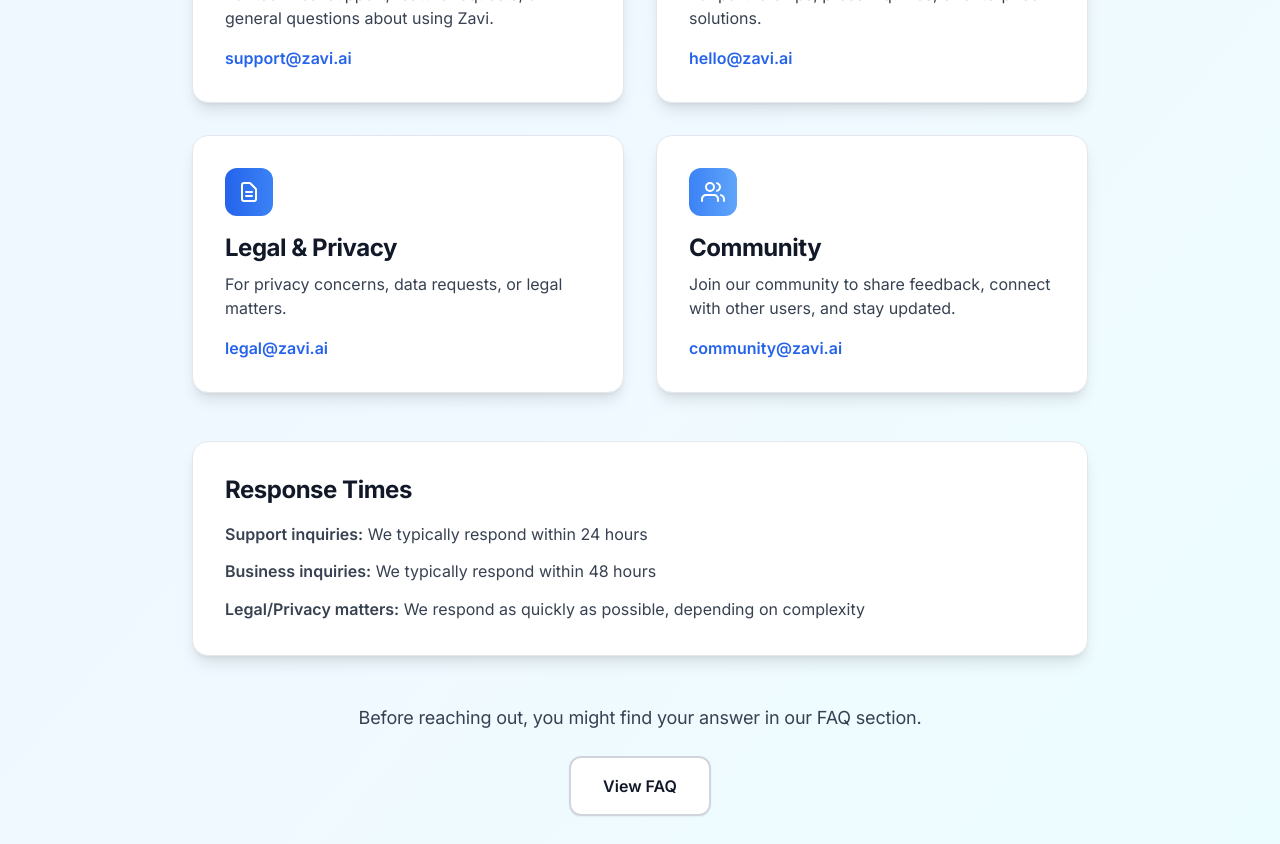
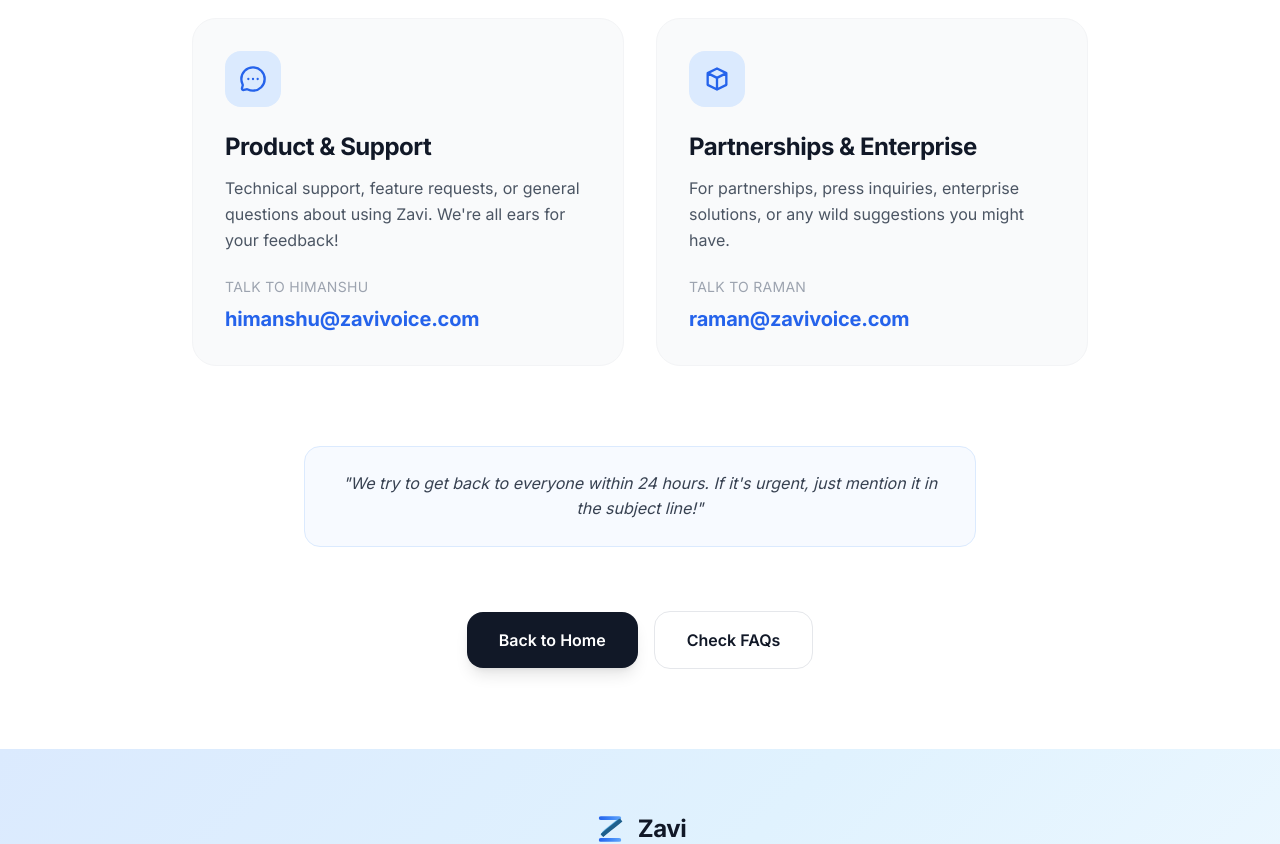
Before and after one commit to goyalraman17/Zaviweb, a Next.js app: page /contact in a window 1280 px wide. Shown: the part 460-1304 px from the top of the page. Built offline with nearby package versions, Linux system fonts and the light colour scheme.

Commit message:
Update contact page with new emails and startup-friendly design

```diff
--- a/app/contact/page.tsx
+++ b/app/contact/page.tsx
@@ -10,114 +10,83 @@ export default function ContactPage() {
   return (
     <>
       <Navigation />
-      <main className="min-h-screen bg-gradient-to-br from-blue-50 via-sky-50 to-cyan-50 pt-20">
+      <main className="min-h-screen bg-white pt-20">
         {/* Content */}
         <div className="container mx-auto px-4 sm:px-6 lg:px-8 py-20">
-          <div className="max-w-4xl mx-auto">
-            <h1 className="text-4xl sm:text-5xl font-bold text-gray-900 mb-4">Contact Us</h1>
-            <p className="text-lg text-gray-600 mb-12">We're here to help. Reach out to us through any of the channels below.</p>
+          <div className="max-w-4xl mx-auto text-center">
+            <h1 className="text-5xl sm:text-6xl font-extrabold text-[#111827] tracking-tight mb-6">
+              Let's build something <span className="text-transparent bg-clip-text bg-gradient-to-r from-[#2563EB] to-[#3B82F6]">great together</span>
+            </h1>
+            <p className="text-xl text-gray-600 mb-16 max-w-2xl mx-auto leading-relaxed">
+              We're a small team building for the next generation of founders. No complex forms, no enterprise jargon—just real people here to help you ship.
+            </p>
 
-            <div className="grid md:grid-cols-2 gap-8 mb-12">
-              {/* Support */}
-              <div className="bg-white p-8 rounded-2xl shadow-lg border border-gray-200 hover:shadow-xl transition-shadow">
-                <div className="w-12 h-12 bg-gradient-to-r from-[#2563EB] to-[#3B82F6] rounded-xl flex items-center justify-center mb-4">
-                  <svg width="24" height="24" viewBox="0 0 24 24" fill="none">
-                    <path d="M12 22C17.5228 22 22 17.5228 22 12C22 6.47715 17.5228 2 12 2C6.47715 2 2 6.47715 2 12C2 13.5997 2.37562 15.1116 3.04346 16.4525C3.22094 16.8088 3.28001 17.2161 3.17712 17.6006L2.58151 19.8267C2.32295 20.793 3.20701 21.677 4.17335 21.4185L6.39939 20.8229C6.78393 20.72 7.19121 20.7791 7.54753 20.9565C8.88837 21.6244 10.4003 22 12 22Z" stroke="white" strokeWidth="2"/>
-                    <path d="M8 12H8.01M12 12H12.01M16 12H16.01" stroke="white" strokeWidth="2" strokeLinecap="round"/>
+            <div className="grid md:grid-cols-2 gap-8 mb-20 text-left">
+              {/* Product & Support */}
+              <div className="group bg-gray-50 p-8 rounded-3xl border border-gray-100 hover:border-blue-200 hover:bg-white hover:shadow-[0_20px_50px_rgba(37,99,235,0.1)] transition-all duration-300">
+                <div className="w-14 h-14 bg-blue-100 rounded-2xl flex items-center justify-center mb-6 group-hover:scale-110 transition-transform duration-300">
+                  <svg width="28" height="28" viewBox="0 0 24 24" fill="none" className="text-[#2563EB]">
+                    <path d="M12 22C17.5228 22 22 17.5228 22 12C22 6.47715 17.5228 2 12 2C6.47715 2 2 6.47715 2 12C2 13.5997 2.37562 15.1116 3.04346 16.4525C3.22094 16.8088 3.28001 17.2161 3.17712 17.6006L2.58151 19.8267C2.32295 20.793 3.20701 21.677 4.17335 21.4185L6.39939 20.8229C6.78393 20.72 7.19121 20.7791 7.54753 20.9565C8.88837 21.6244 10.4003 22 12 22Z" stroke="currentColor" strokeWidth="2" />
+                    <path d="M8 12H8.01M12 12H12.01M16 12H16.01" stroke="currentColor" strokeWidth="2" strokeLinecap="round" />
                   </svg>
                 </div>
-                <h2 className="text-2xl font-bold text-gray-900 mb-2">Support</h2>
-                <p className="text-base text-gray-700 mb-4">
-                  For technical support, feature requests, or general questions about using Zavi.
+                <h2 className="text-2xl font-bold text-gray-900 mb-3">Product & Support</h2>
+                <p className="text-gray-600 mb-6 leading-relaxed">
+                  Technical support, feature requests, or general questions about using Zavi. We're all ears for your feedback!
                 </p>
-                <a href="mailto:support@zavi.ai" className="text-[#2563EB] hover:underline font-semibold">
-                  support@zavi.ai
-                </a>
+                <div className="flex flex-col space-y-2">
+                  <span className="text-sm font-medium text-gray-400 uppercase tracking-wider">Talk to Himanshu</span>
+                  <a href="mailto:himanshu@zavivoice.com" className="text-xl font-bold text-[#2563EB] hover:text-[#1d4ed8] transition-colors">
+                    himanshu@zavivoice.com
+                  </a>
+                </div>
               </div>
 
-              {/* Business */}
-              <div className="bg-white p-8 rounded-2xl shadow-lg border border-gray-200 hover:shadow-xl transition-shadow">
-                <div className="w-12 h-12 bg-gradient-to-r from-[#3B82F6] to-[#60A5FA] rounded-xl flex items-center justify-center mb-4">
-                  <svg width="24" height="24" viewBox="0 0 24 24" fill="none">
-                    <path d="M20 7L12 3L4 7M20 7L12 11M20 7V17L12 21M12 11L4 7M12 11V21M4 7V17L12 21" stroke="white" strokeWidth="2" strokeLinecap="round" strokeLinejoin="round"/>
+              {/* Partnerships & Enterprise */}
+              <div className="group bg-gray-50 p-8 rounded-3xl border border-gray-100 hover:border-blue-200 hover:bg-white hover:shadow-[0_20px_50px_rgba(37,99,235,0.1)] transition-all duration-300">
+                <div className="w-14 h-14 bg-blue-100 rounded-2xl flex items-center justify-center mb-6 group-hover:scale-110 transition-transform duration-300">
+                  <svg width="28" height="28" viewBox="0 0 24 24" fill="none" className="text-[#2563EB]">
+                    <path d="M20 7L12 3L4 7M20 7L12 11M20 7V17L12 21M12 11L4 7M12 11V21M4 7V17L12 21" stroke="currentColor" strokeWidth="2" strokeLinecap="round" strokeLinejoin="round" />
                   </svg>
                 </div>
-                <h2 className="text-2xl font-bold text-gray-900 mb-2">Business Inquiries</h2>
-                <p className="text-base text-gray-700 mb-4">
-                  For partnerships, press inquiries, or enterprise solutions.
+                <h2 className="text-2xl font-bold text-gray-900 mb-3">Partnerships & Enterprise</h2>
+                <p className="text-gray-600 mb-6 leading-relaxed">
+                  For partnerships, press inquiries, enterprise solutions, or any wild suggestions you might have.
                 </p>
-                <a href="mailto:hello@zavi.ai" className="text-[#2563EB] hover:underline font-semibold">
-                  hello@zavi.ai
-                </a>
-              </div>
-
-              {/* Legal */}
-              <div className="bg-white p-8 rounded-2xl shadow-lg border border-gray-200 hover:shadow-xl transition-shadow">
-                <div className="w-12 h-12 bg-gradient-to-r from-[#2563EB] to-[#3B82F6] rounded-xl flex items-center justify-center mb-4">
-                  <svg width="24" height="24" viewBox="0 0 24 24" fill="none">
-                    <path d="M9 12H15M9 16H15M17 21H7C5.89543 21 5 20.1046 5 19V5C5 3.89543 5.89543 3 7 3H12.5858C12.851 3 13.1054 3.10536 13.2929 3.29289L18.7071 8.70711C18.8946 8.89464 19 9.149 19 9.41421V19C19 20.1046 18.1046 21 17 21Z" stroke="white" strokeWidth="2" strokeLinecap="round" strokeLinejoin="round"/>
-                  </svg>
+                <div className="flex flex-col space-y-2">
+                  <span className="text-sm font-medium text-gray-400 uppercase tracking-wider">Talk to Raman</span>
+                  <a href="mailto:raman@zavivoice.com" className="text-xl font-bold text-[#2563EB] hover:text-[#1d4ed8] transition-colors">
+                    raman@zavivoice.com
+                  </a>
                 </div>
-                <h2 className="text-2xl font-bold text-gray-900 mb-2">Legal & Privacy</h2>
-                <p className="text-base text-gray-700 mb-4">
-                  For privacy concerns, data requests, or legal matters.
-                </p>
-                <a href="mailto:legal@zavi.ai" className="text-[#2563EB] hover:underline font-semibold">
-                  legal@zavi.ai
-                </a>
-              </div>
-
-              {/* Community */}
-              <div className="bg-white p-8 rounded-2xl shadow-lg border border-gray-200 hover:shadow-xl transition-shadow">
-                <div className="w-12 h-12 bg-gradient-to-r from-[#3B82F6] to-[#60A5FA] rounded-xl flex items-center justify-center mb-4">
-                  <svg width="24" height="24" viewBox="0 0 24 24" fill="none">
-                    <path d="M17 21V19C17 17.9391 16.5786 16.9217 15.8284 16.1716C15.0783 15.4214 14.0609 15 13 15H5C3.93913 15 2.92172 15.4214 2.17157 16.1716C1.42143 16.9217 1 17.9391 1 19V21M23 21V19C22.9993 18.1137 22.7044 17.2528 22.1614 16.5523C21.6184 15.8519 20.8581 15.3516 20 15.13M16 3.13C16.8604 3.3503 17.623 3.8507 18.1676 4.55231C18.7122 5.25392 19.0078 6.11683 19.0078 7.005C19.0078 7.89317 18.7122 8.75608 18.1676 9.45769C17.623 10.1593 16.8604 10.6597 16 10.88M13 7C13 9.20914 11.2091 11 9 11C6.79086 11 5 9.20914 5 7C5 4.79086 6.79086 3 9 3C11.2091 3 13 4.79086 13 7Z" stroke="white" strokeWidth="2" strokeLinecap="round" strokeLinejoin="round"/>
-                  </svg>
-                </div>
-                <h2 className="text-2xl font-bold text-gray-900 mb-2">Community</h2>
-                <p className="text-base text-gray-700 mb-4">
-                  Join our community to share feedback, connect with other users, and stay updated.
-                </p>
-                <a href="mailto:community@zavi.ai" className="text-[#2563EB] hover:underline font-semibold">
-                  community@zavi.ai
-                </a>
               </div>
             </div>
 
-            {/* Response Time */}
-            <div className="bg-white rounded-2xl shadow-lg p-8 mb-12 border border-gray-200">
-              <h2 className="text-2xl font-bold text-gray-900 mb-4">Response Times</h2>
-              <div className="space-y-3 text-base text-gray-700">
-                <p><span className="font-semibold">Support inquiries:</span> We typically respond within 24 hours</p>
-                <p><span className="font-semibold">Business inquiries:</span> We typically respond within 48 hours</p>
-                <p><span className="font-semibold">Legal/Privacy matters:</span> We respond as quickly as possible, depending on complexity</p>
-              </div>
+            {/* Quick Note */}
+            <div className="max-w-2xl mx-auto bg-blue-50/50 rounded-2xl p-6 border border-blue-100 mb-16">
+              <p className="text-gray-700 italic">
+                "We try to get back to everyone within 24 hours. If it's urgent, just mention it in the subject line!"
+              </p>
             </div>
 
-            {/* FAQ Reference */}
-            <div className="text-center mb-12">
-              <p className="text-lg text-gray-700 mb-6">
-                Before reaching out, you might find your answer in our FAQ section.
-              </p>
-              <a
-                href="/#faq"
-                className="inline-block px-8 py-4 bg-white text-gray-900 font-semibold rounded-xl border-2 border-gray-300 hover:border-gray-400 transition-all shadow-sm hover:shadow-md"
-              >
-                View FAQ
-              </a>
-            </div>
-
-            <div className="pt-8 border-t border-gray-300 text-center">
+            <div className="flex flex-col sm:flex-row items-center justify-center gap-4">
               <Link
                 href="/"
-                className="inline-block px-8 py-4 bg-gradient-to-r from-[#2563EB] to-[#3B82F6] text-white font-semibold rounded-xl hover:shadow-xl transition-all"
+                className="w-full sm:w-auto px-8 py-4 bg-gray-900 text-white font-semibold rounded-2xl hover:bg-gray-800 transition-all shadow-lg hover:shadow-xl"
               >
                 Back to Home
               </Link>
+              <a
+                href="/#faq"
+                className="w-full sm:w-auto px-8 py-4 bg-white text-gray-900 font-semibold rounded-2xl border border-gray-200 hover:border-gray-300 transition-all"
+              >
+                Check FAQs
+              </a>
             </div>
           </div>
         </div>
       </main>
+
     </>
   );
 }
```
